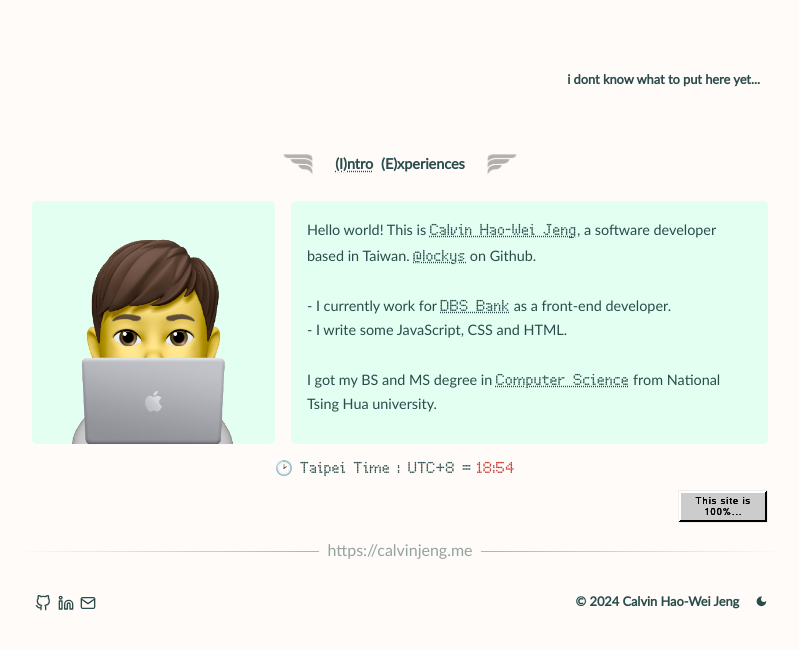
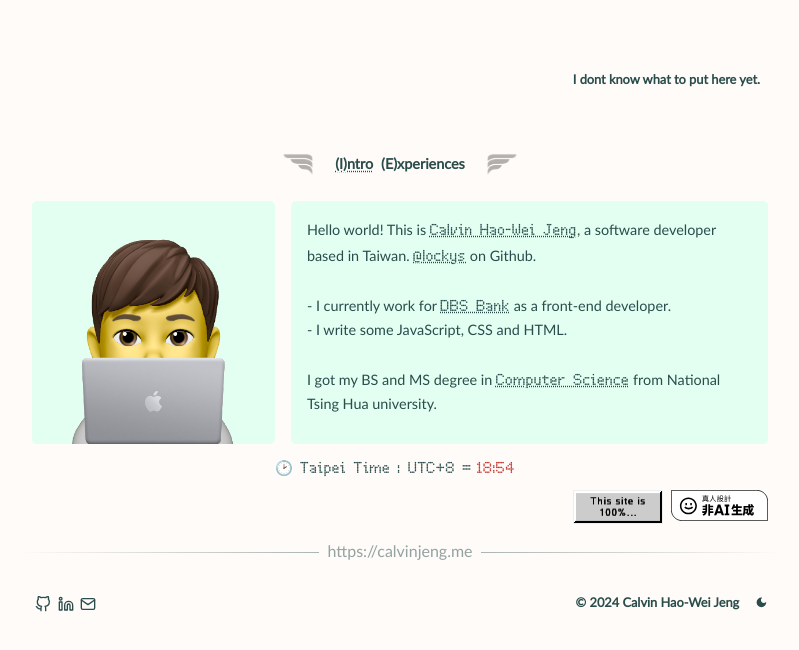
Before and after one commit to lockys/me, a React (Vite) app: page / in a window 1280 px wide. Shown: the top 650 px of the page, without its empty margins (240-1039 px from the left). Built offline with nearby package versions, Linux system fonts and the light colour scheme.

Commit message:
Add Designed By Human badge and update header text
Add Not By AI badge (Traditional Chinese) to the reaction section,
linking to notbyai.fyi. Update header text capitalization.

Co-Authored-By: Claude Opus 4.6 <noreply@anthropic.com>

```diff
--- a/src/Portfolio.jsx
+++ b/src/Portfolio.jsx
@@ -15,6 +15,7 @@ import applec from './assets/88x31/apple_computer.gif';
 import apple from './assets/88x31/apple.gif';
 import apache from './assets/88x31/arachne2.gif';
 import msnotepad from './assets/88x31/msnotepad.gif';
+import designedByHumanBadge from './assets/designed-by-human-badge.svg';
 
 const gifList = [inpgif, applec, apple, apache, msnotepad];
 
@@ -184,7 +185,7 @@ function Portfolio({ setIsDark, isDark }) {
   return (
     <PortfolioContainer>
       <Header>
-        <SCTitle>i dont know what to put here yet...</SCTitle>
+        <SCTitle>I dont know what to put here yet.</SCTitle>
       </Header>
       <Navigation />
       <ContentSection>
@@ -201,6 +202,9 @@ function Portfolio({ setIsDark, isDark }) {
       </SCTimeSection>
       <SCReactionSection>
         <SCGif src={gif} onClick={() => setGif(gifList[Math.floor(Math.random() * gifList.length)])} alt="gif" />
+        <a href="https://notbyai.fyi" target="_blank" rel="noreferrer">
+          <img src={designedByHumanBadge} alt="Designed by Human, Not by AI" style={{ marginLeft: '0.5rem', height: '31px' }} />
+        </a>
       </SCReactionSection>
       <SCHr onClick={() => {}} className="hr-text" data-content="https://calvinjeng.me" />
       <Footer>
```
Also changed, not shown: src/assets/designed-by-human-badge.svg (added), 1 other file (tests, documents, lock files or other folders).
